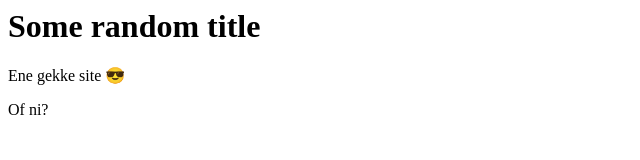
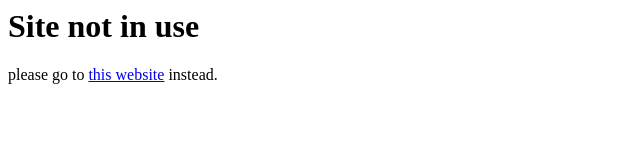
Before and after one commit to warre4/warre4.github.io, a plain HTML site: page index.html in a window 1280 px wide. Shown: the whole page, without its empty margins (0-640 px from the left). Drawn offline with Linux system fonts and the light colour scheme.

Commit message:
Update index.html

```diff
--- a/index.html
+++ b/index.html
@@ -6,8 +6,7 @@
     <title>Document</title>
 </head>
 <body>
-    <h1>Some random title</h1>
-    <p>Ene gekke site 😎</p>
-    <p>Of ni?</p>
+    <h1>Site not in use</h1>
+    <p>please go to <a href="https://warreengels.wixsite.com/portfolio">this website</a> instead.</p>
 </body>
 </html>
```
